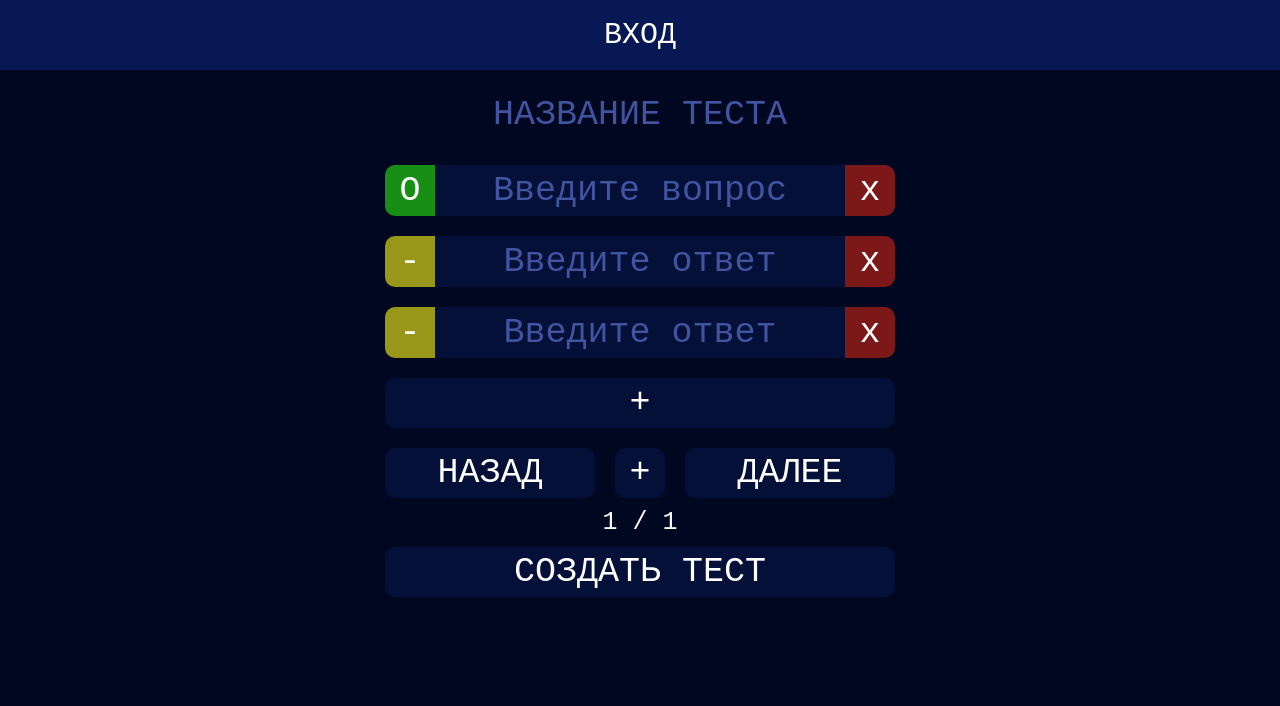
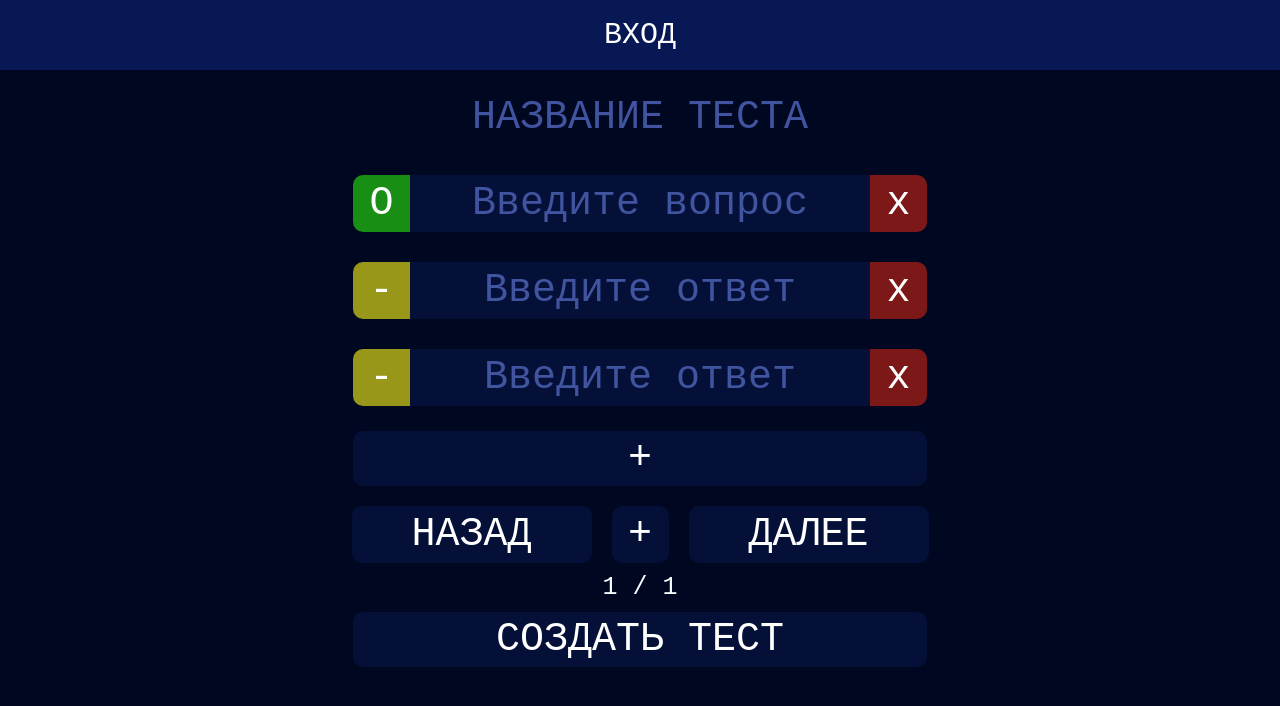
Before and after one commit to LordCookis/Tester, a Next.js app: page /addTest in a window 1280 px wide. Shown: the top 706 px of the page. Built offline with nearby package versions, Linux system fonts and the light colour scheme.

Commit message:
Add test page

```diff
--- a/src/styles/globals.sass
+++ b/src/styles/globals.sass
@@ -5,6 +5,10 @@ body
   padding: 0px
   color: #F6FBFE !important
   font-size: 25px
+
+a
+  color: inherit
+  text-decoration: none !important
 
 .NavBar
   height: 40px
@@ -109,6 +113,81 @@ body
       .span
         margin: 5px
 
+.testDivPage
+  display: flex
+  flex-direction: column
+  align-items: center
+  .testName
+    margin-top: 20px
+    color: #34C8EC
+    font-size: 50px
+  .testQuestion
+    margin: 20px
+    font-size: 50px
+  .answerDiv
+    display: flex
+    flex-direction: column
+    .testAnswer
+      padding: 10px 20px 10px 20px
+      margin: 20px
+      background-color: #051039
+      color: #ffffff
+      border: none
+      border-radius: 10px
+      font-family: monospace
+      font-size: 45px
+      transition: 200ms
+      cursor: pointer
+      &:hover
+        color: #4054A0
+  .divPage
+    display: flex
+    .buttonPage
+      padding: 10px
+      margin: 20px 10px 20px 10px
+      width: 240px
+      background-color: #051039
+      color: #ffffff
+      border: none
+      border-radius: 10px
+      font-family: monospace
+      font-size: 35px
+      transition: 200ms
+      cursor: pointer
+      &:hover
+        color: #4054A0
+    .buttonExit
+      padding: 10px
+      margin: 20px 10px 20px 10px
+      height: 60px
+      width: 60px
+      background-color: #7c1818
+      color: #ffffff
+      border: none
+      border-radius: 10px
+      font-family: monospace
+      font-size: 35px
+      transition: 200ms
+      cursor: pointer
+      &:hover
+          background-color: #c41818
+  .span
+    font-size: 35px
+  .buttonEnd
+    padding: 10px
+    margin: 20px
+    width: 580px
+    background-color: #051039
+    color: #ffffff
+    border: none
+    border-radius: 10px
+    font-family: monospace
+    font-size: 35px
+    transition: 200ms
+    cursor: pointer
+    &:hover
+      color: #4054A0
+
 .addDivPage
   display: flex
   flex-direction: column
@@ -116,13 +195,13 @@ body
   .inputName
     padding: 5px
     margin-top: 20px
-    width: 400px
+    width: 750px
     background-color: #000720
     color: #ffffff
     border: none
     border-radius: 10px
     font-family: monospace
-    font-size: 35px
+    font-size: 40px
     text-align: center
     outline: none
     &::placeholder
@@ -138,54 +217,54 @@ body
     .questionDiv
       display: flex
       .publicTest
-        margin: 10px 0px 10px 10px
-        height: 51px
-        width: 50px
+        margin: 15px 0px 15px 15px
+        height: 57px
+        width: 57px
         background-color: #188f14
         color: #ffffff
         border: none
         border-radius: 10px 0px 0px 10px
         font-family: monospace
-        font-size: 35px
+        font-size: 40px
         transition: 200ms
         &:hover
           background-color: #1bbe15
       .privateTest
-        margin: 10px 0px 10px 10px
-        height: 51px
-        width: 50px
+        margin: 15px 0px 15px 15px
+        height: 57px
+        width: 57px
         background-color: #99971a
         color: #ffffff
         border: none
         border-radius: 10px 0px 0px 10px
         font-family: monospace
-        font-size: 35px
+        font-size: 40px
         transition: 200ms
         &:hover
           background-color: #dbd813
       .inputQuestion
         padding: 5px
-        margin: 10px 0px 10px 0px
-        width: 400px
+        margin: 15px 0px 15px 0px
+        width: 450px
         background-color: #051039
         color: #ffffff
         border: none
         font-family: monospace
-        font-size: 35px
+        font-size: 40px
         text-align: center
         outline: none
         &::placeholder
           color: #4054A0
       .delQuestion
-        margin: 10px 10px 10px 0px
-        height: 51px
-        width: 50px
+        margin: 15px 15px 15px 0px
+        height: 57px
+        width: 57px
         background-color: #7c1818
         color: #ffffff
         border: none
         border-radius: 0px 10px 10px 0px
         font-family: monospace
-        font-size: 35px
+        font-size: 40px
         transition: 200ms
         &:hover
           background-color: #c41818
@@ -193,53 +272,53 @@ body
       display: flex
       .inputAnswer
         padding: 5px
-        margin: 10px 0px 10px 0px
-        width: 400px
+        margin: 15px 0px 15px 0px
+        width: 450px
         background-color: #051039
         color: #ffffff
         border: none
         font-family: monospace
-        font-size: 35px
+        font-size: 40px
         text-align: center
         outline: none
         &::placeholder
           color: #4054A0
       .delAnswer
-        margin: 10px 10px 10px 0px
-        height: 51px
-        width: 50px
+        margin: 15px 15px 15px 0px
+        height: 57px
+        width: 57px
         background-color: #7c1818
         color: #ffffff
         border: none
         border-radius: 0px 10px 10px 0px
         font-family: monospace
-        font-size: 35px
+        font-size: 40px
         transition: 200ms
         &:hover
           background-color: #c41818
       .trueAnswer
-        margin: 10px 0px 10px 10px
-        height: 51px
-        width: 50px
+        margin: 15px 0px 15px 15px
+        height: 57px
+        width: 57px
         background-color: #188f14
         color: #ffffff
         border: none
         border-radius: 10px 0px 0px 10px
         font-family: monospace
-        font-size: 35px
+        font-size: 40px
         transition: 200ms
         &:hover
           background-color: #1bbe15
       .falseAnswer
-        margin: 10px 0px 10px 10px
-        height: 51px
-        width: 50px
+        margin: 15px 0px 15px 15px
+        height: 57px
+        width: 57px
         background-color: #99971a
         color: #ffffff
         border: none
         border-radius: 10px 0px 0px 10px
         font-family: monospace
-        font-size: 35px
+        font-size: 40px
         transition: 200ms
         &:hover
           background-color: #dbd813
@@ -248,40 +327,40 @@ body
       .buttonPage
         padding: 5px
         margin: 10px
-        width: 210px
+        width: 240px
         background-color: #051039
         color: #ffffff
         border: none
         border-radius: 10px
         font-family: monospace
-        font-size: 35px
+        font-size: 40px
         transition: 200ms
         &:hover
           color: #4054A0
       .addQuestion
         padding: 5px
         margin: 10px
-        height: 50px
-        width: 50px
+        height: 57px
+        width: 57px
         background-color: #051039
         color: #ffffff
         border: none
         border-radius: 10px
         font-family: monospace
-        font-size: 35px
+        font-size: 40px
         transition: 200ms
         &:hover
           color: #4054A0
     .button
       padding: 5px
       margin: 10px
-      width: 510px
+      width: 574px
       background-color: #051039
       color: #ffffff
       border: none
       border-radius: 10px
       font-family: monospace
-      font-size: 35px
+      font-size: 40px
       transition: 200ms
       &:hover
         color: #4054A0
```
Also changed, not shown: src/pages/[id].jsx (added, +21 -0 lines), src/pages/index.jsx (+8 -5 lines).
